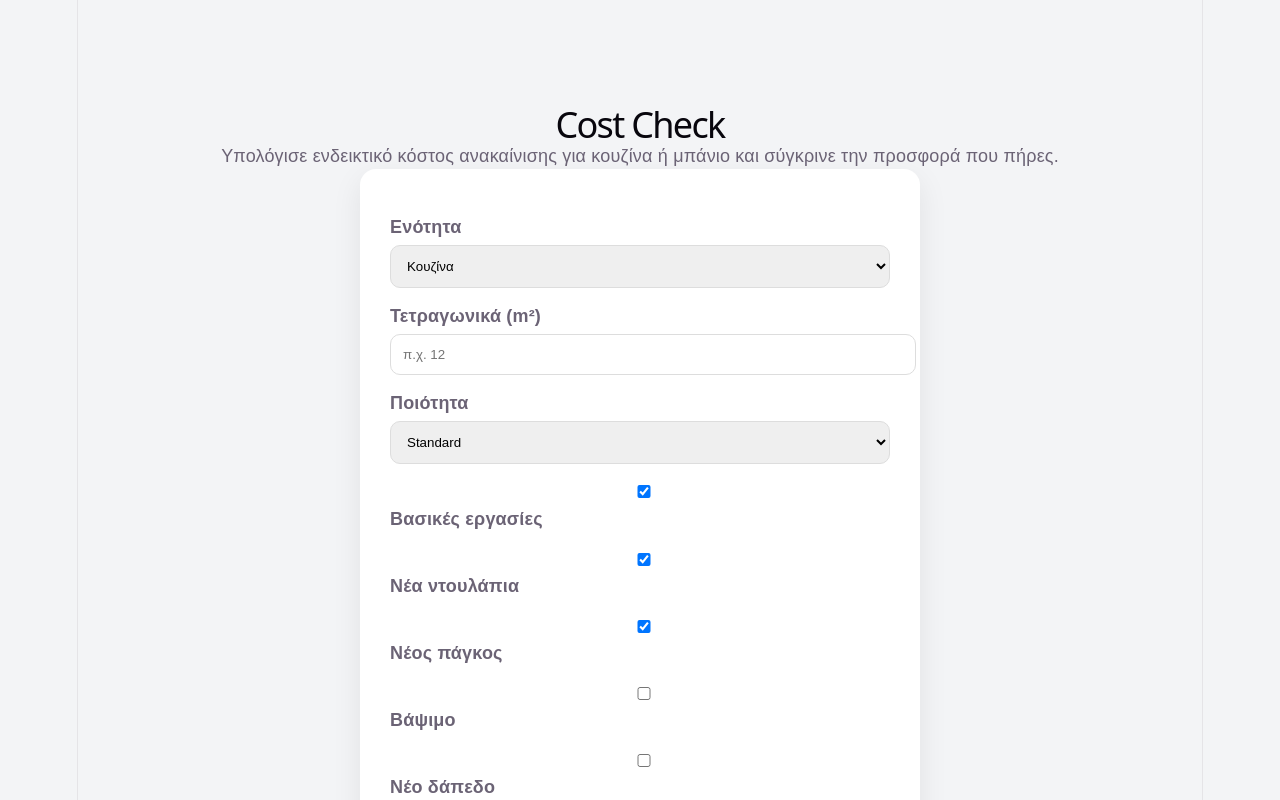
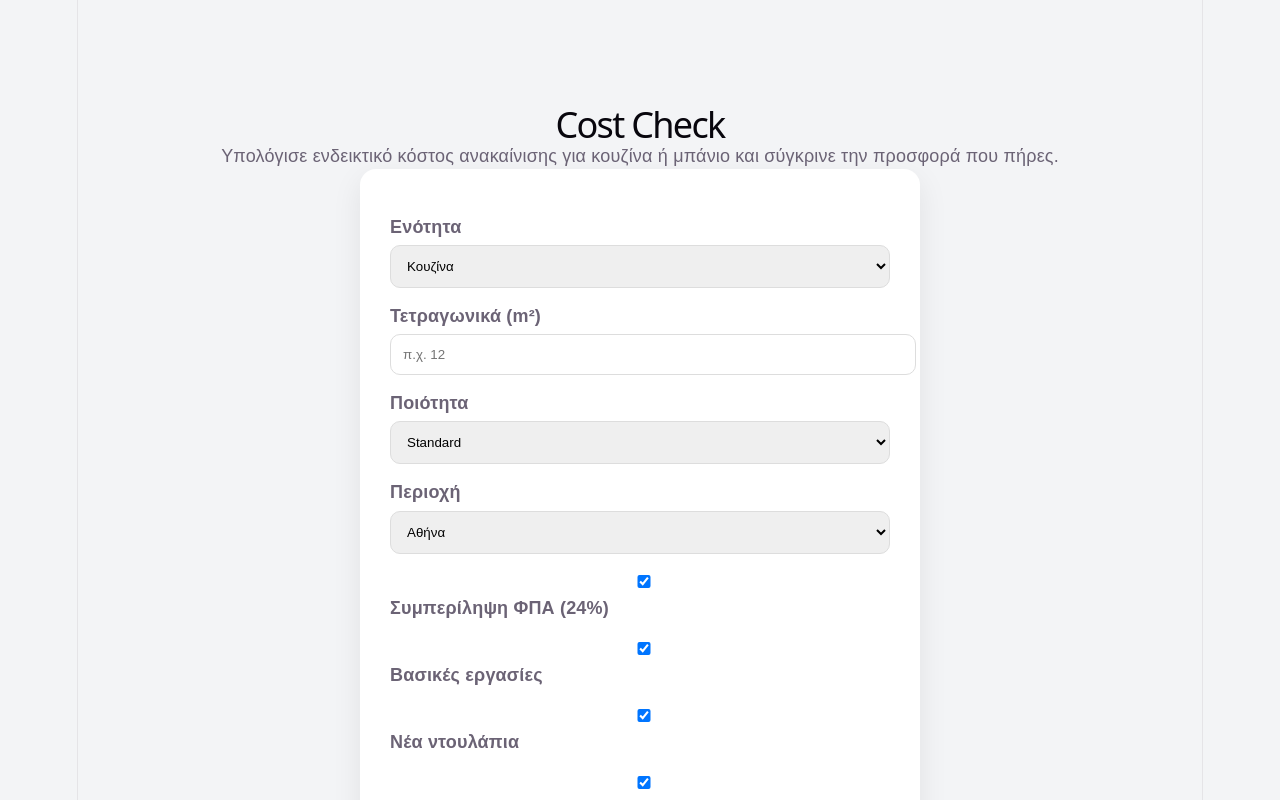
Before and after one commit to kasle-2/cost-check, a React (Vite) app: page / in a window 1280 px wide. Shown: the top 800 px of the page. Built offline with nearby package versions, Linux system fonts and the light colour scheme.

Commit message:
kitchen simplified form8

```diff
--- a/src/App.jsx
+++ b/src/App.jsx
@@ -6,6 +6,8 @@ export default function App() {
     const [section, setSection] = useState("kitchen");
     const [sqm, setSqm] = useState("");
     const [quality, setQuality] = useState("standard");
+    const [region, setRegion] = useState("athens");
+    const [includeVAT, setIncludeVAT] = useState(true);
 
     const [hasBaseWorks, setHasBaseWorks] = useState(true);
 
@@ -41,6 +43,7 @@ export default function App() {
         }
 
         const qf = costData.qualityFactor[quality] || 1;
+        const rf = costData.regionFactor[region] || 1;
 
         let low = 0;
         let high = 0;
@@ -204,6 +207,35 @@ export default function App() {
             }
         }
 
+        let daysLow = 3;
+        let daysHigh = 7;
+
+        if (section === "kitchen") {
+            daysLow = 7;
+            daysHigh = 15;
+
+            if (hasCabinets && hasCountertop && hasFloor) {
+                daysHigh = 20;
+            }
+        }
+
+        if (section === "bathroom") {
+            daysLow = 5;
+            daysHigh = 12;
+
+            if (hasTiles && hasSanitary && hasBathroomInstallations) {
+                daysHigh = 18;
+            }
+        }
+
+        low *= rf;
+        high *= rf;
+
+        if (includeVAT) {
+            low *= 1.24;
+            high *= 1.24;
+        }
+
         const avg = (low + high) / 2;
 
         let comparisonMessage = "";
@@ -238,6 +270,7 @@ export default function App() {
             quote: quote > 0 ? quote : null,
             comparisonMessage,
             status,
+            duration: `${daysLow} - ${daysHigh} ημέρες`,
         });
     }
 
@@ -269,6 +302,22 @@ export default function App() {
                     <option value="standard">Standard</option>
                     <option value="premium">Premium</option>
                 </select>
+
+                <label>Περιοχή</label>
+                <select value={region} onChange={(e) => setRegion(e.target.value)}>
+                    <option value="athens">Αθήνα</option>
+                    <option value="thessaloniki">Θεσσαλονίκη</option>
+                    <option value="other">Υπόλοιπη Ελλάδα</option>
+                </select>
+
+                <label>
+                    <input
+                        type="checkbox"
+                        checked={includeVAT}
+                        onChange={(e) => setIncludeVAT(e.target.checked)}
+                    />
+                    Συμπερίληψη ΦΠΑ (24%)
+                </label>
 
                 <label>
                     <input
@@ -403,6 +452,8 @@ export default function App() {
                         €/m²: {result.avgPerSqmLow} - {result.avgPerSqmHigh}
                     </p>
 
+                    <p>Εκτιμώμενη διάρκεια: {result.duration}</p>
+
                     {result.quote && (
                         <>
                             <p
--- a/src/costData.js
+++ b/src/costData.js
@@ -3,4 +3,10 @@ export const costData = {
         standard: 1,
         premium: 1.25,
     },
+
+    regionFactor: {
+        athens: 1.1,
+        thessaloniki: 1.05,
+        other: 0.95,
+    },
 };
```
